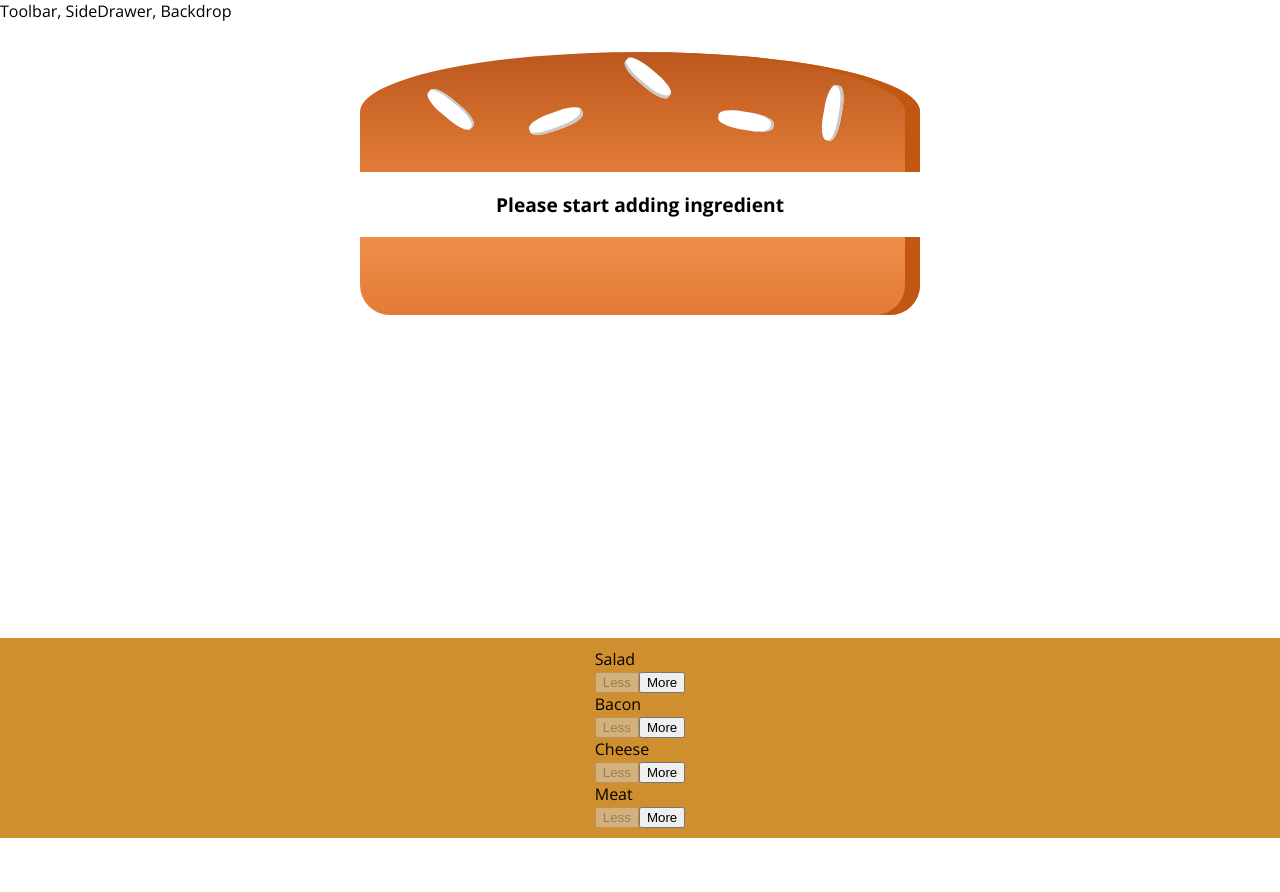
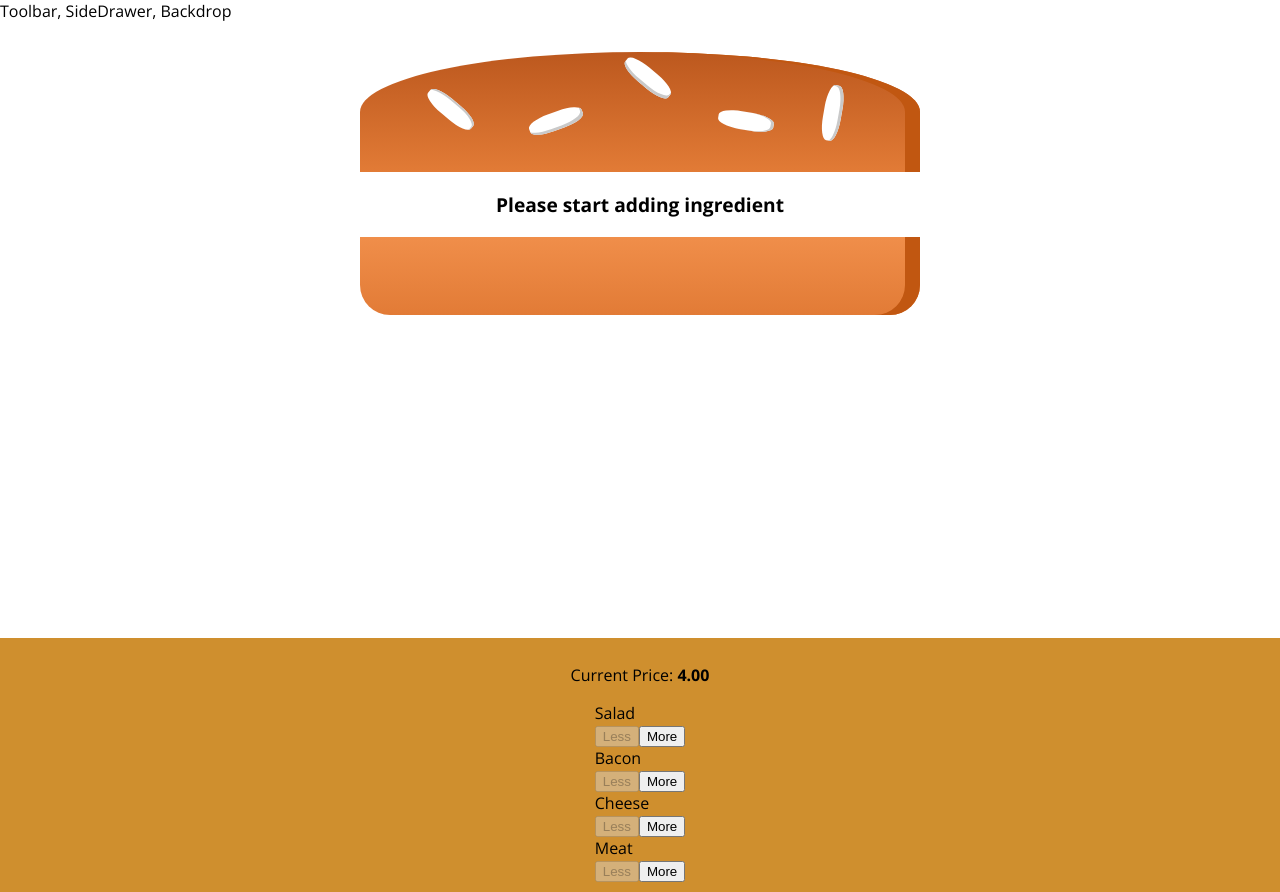
Before and after one commit to ArberGjonaj/burger-project, a React (Create React App) app: page / in a window 1280 px wide. Before the commit the page ends 838 px from the top, so only its background shows below. Built offline with nearby package versions, Linux system fonts and the light colour scheme.

Commit message:
Displaying and Updating the Burger Price

```diff
--- a/src/components/Burger/BuildControls/BuildControls.js
+++ b/src/components/Burger/BuildControls/BuildControls.js
@@ -9,6 +9,7 @@ const controls = [
 ];
 const buildControls = (props) => (
   <div className={classes.BuildControls}>
+    <p>Current Price: <strong>{props.price.toFixed(2)}</strong></p>
     {controls.map((ctrl) => (
       <BuildControl
         key={ctrl.label}
--- a/src/components/Burger/Burger.module.css
+++ b/src/components/Burger/Burger.module.css
@@ -2,7 +2,7 @@
     width: 100%;
     margin: auto;
     height: 250px;
-    overflow: scroll;
+    overflow: auto;
     text-align: center;
     font-weight:bold;
     font-size:1.2rem;
--- a/src/containers/BurgerBuilder/BurgerBuilder.js
+++ b/src/containers/BurgerBuilder/BurgerBuilder.js
@@ -66,6 +66,7 @@ class BurgerBuilder extends React.Component {
       <Aux>
         <Burger ingredients={this.state.ingredients} />
         <BuildControls
+          price={this.state.totalPrice}
           disable={disableInfo}
           ingredientAdded={this.addIngredientHandler}
           ingredientRemove={this.removeIngredientHandler}
```
